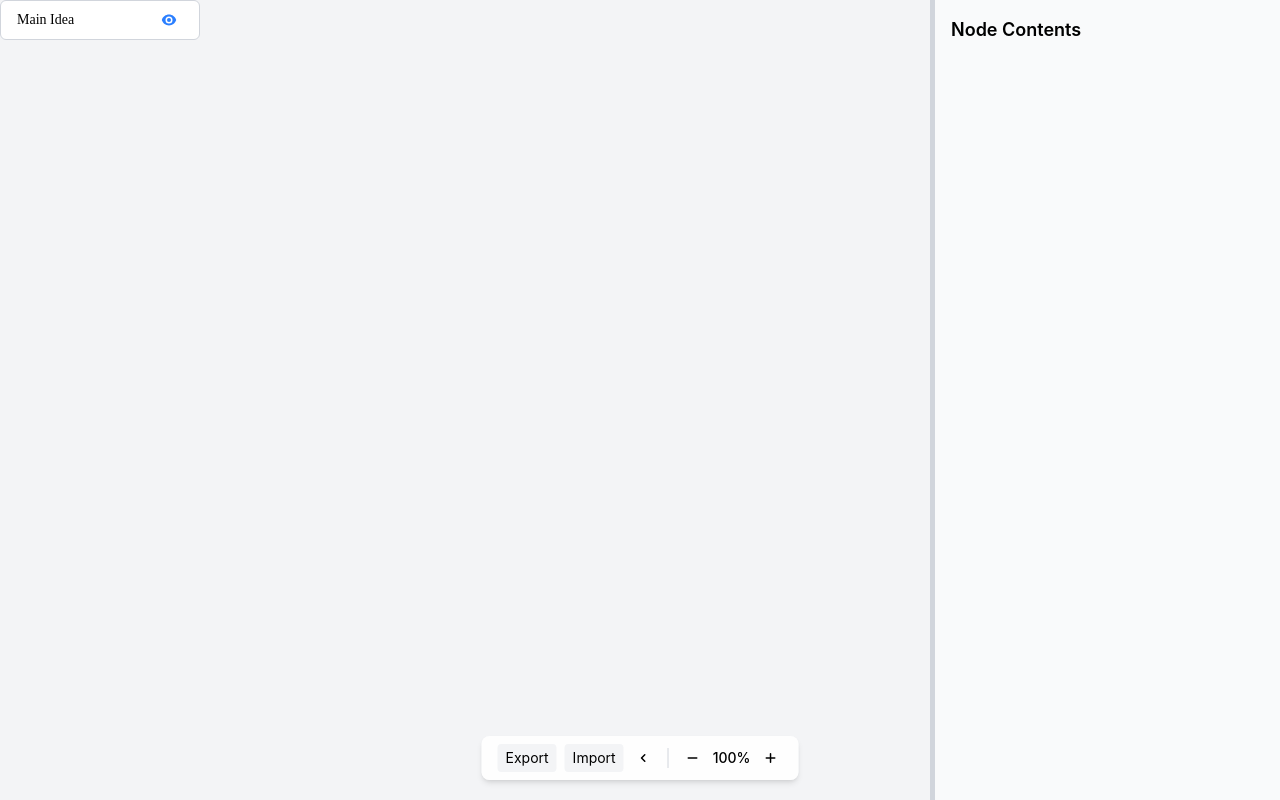
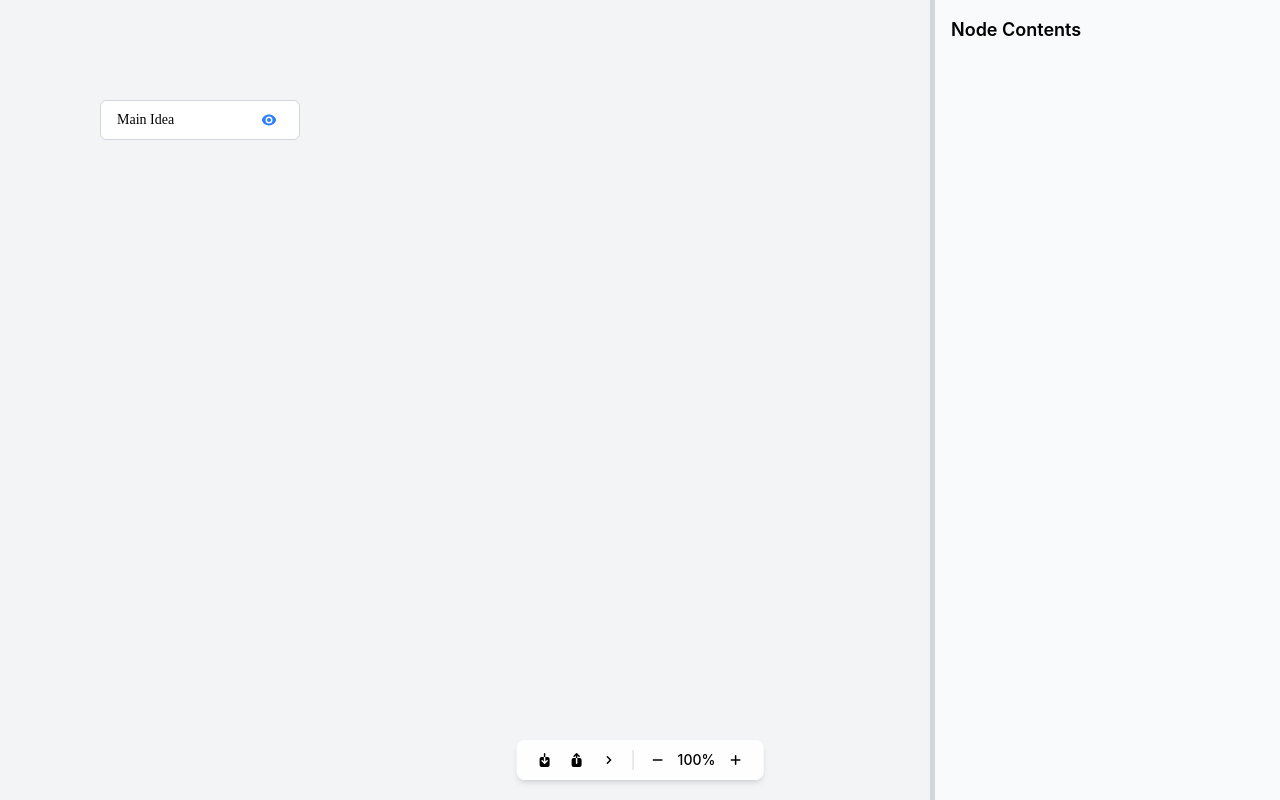
Before and after one commit to hoang-10n/mindmap, a React (Vite) app: page / in a window 1280 px wide. Built offline with nearby package versions, Linux system fonts and the light colour scheme.

Commit message:
styling fix for control

```diff
--- a/src/components/Control.tsx
+++ b/src/components/Control.tsx
@@ -1,4 +1,6 @@
 import {
+  ArrowDownOnSquareIcon,
+    ArrowUpOnSquareIcon,
     ChevronLeftIcon,
     ChevronRightIcon,
     MinusIcon,
@@ -17,13 +19,14 @@ export function Controls({
       <div className="absolute bottom-5 left-1/2 -translate-x-1/2 flex items-center gap-2 bg-white/90 px-4 py-2 rounded-lg shadow-md z-10">
         <button
           onClick={handleExport}
-          className="px-2 py-1 text-sm bg-gray-100 rounded hover:bg-gray-200"
+          className="p-1 hover:bg-gray-100 rounded transition"
+          title="Export"
         >
-          Export
+          <ArrowDownOnSquareIcon className="w-4 h-4" />
         </button>
 
-        <label className="px-2 py-1 text-sm bg-gray-100 rounded hover:bg-gray-200 cursor-pointer">
-          Import
+        <label className="p-1 hover:bg-gray-100 rounded transition" title="Import">
+          <ArrowUpOnSquareIcon className="w-4 h-4" />
           <input
             type="file"
             accept="application/json"
@@ -37,9 +40,9 @@ export function Controls({
         <button
           onClick={togglePanel}
           className="p-1 hover:bg-gray-100 rounded transition"
-          title={showPanel.se ? "Hide panel" : "Show panel"}
+          title={showPanel ? "Hide panel" : "Show panel"}
         >
-          {showPanel.se ? (
+          {showPanel ? (
             <ChevronRightIcon className="w-4 h-4" />
           ) : (
             <ChevronLeftIcon className="w-4 h-4" />
--- a/src/features/mindmap/usePan.ts
+++ b/src/features/mindmap/usePan.ts
@@ -1,7 +1,7 @@
 import { useEffect, useRef, useState } from "react";
 
 export function usePan() {
-  const [offset, setOffset] = useState({ x: 0, y: 0 });
+  const [offset, setOffset] = useState({ x: 100, y: 100 });
   const [dragging, setDragging] = useState(false);
   const lastPos = useRef({ x: 0, y: 0 });
 
```
